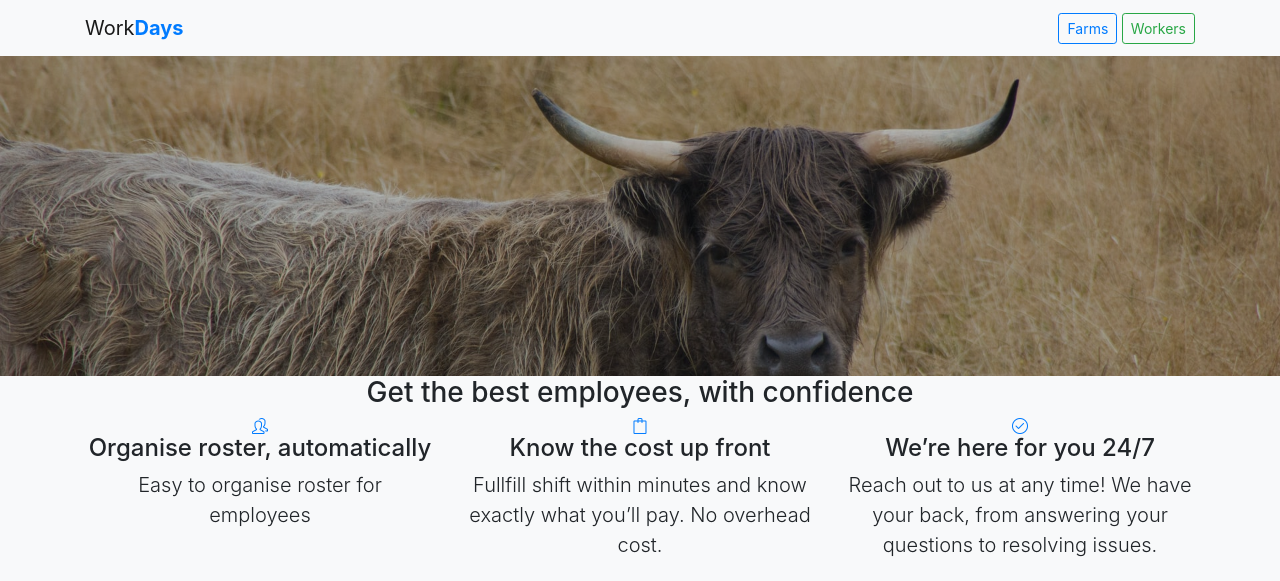
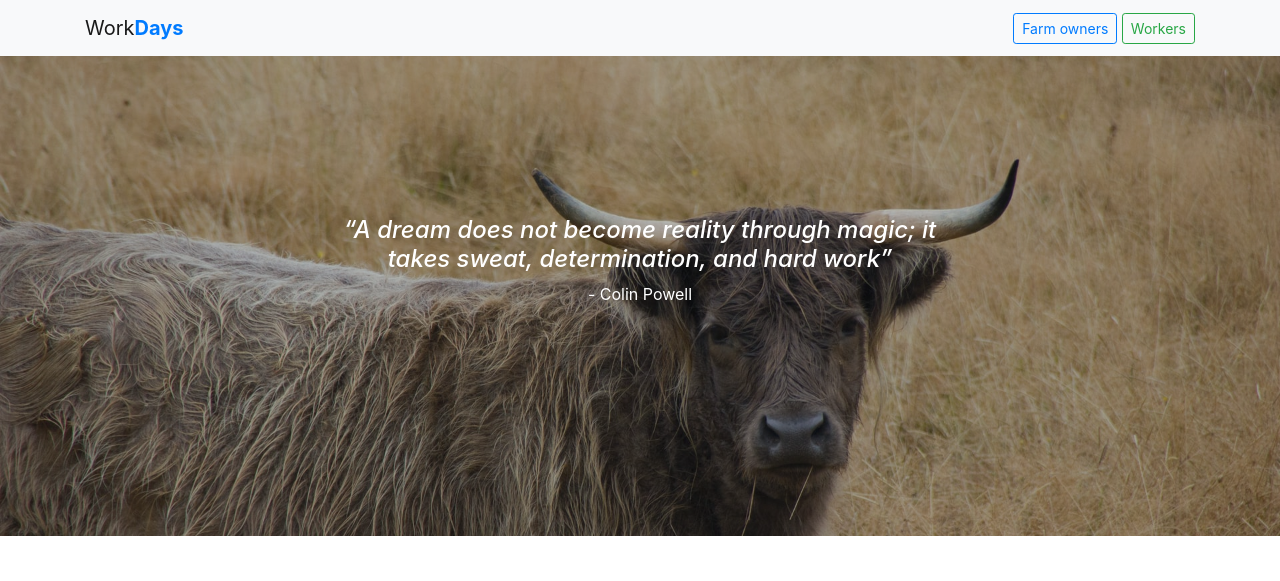
Before and after one commit to anhtran304/workdays, a Django app: page /howitworks/ in a window 1280 px wide. Shown: the top 581 px of the page. Run offline with Django 3.2, Linux system fonts and the light colour scheme; some libraries are stand-ins or nearby versions.

Commit message:
Adding how it works

```diff
--- a/workdays/static/css/howitworks.css
+++ b/workdays/static/css/howitworks.css
@@ -3,7 +3,7 @@ header.workhead {
   background-color: #343a40;
   background: url("../img/workhead.jpg") no-repeat center center;
   background-size: cover;
-  height: 20rem;
+  height: 30rem;
 }
 
 header.workhead .overlay {
@@ -16,10 +16,24 @@ header.workhead .overlay {
   opacity: 0.3;
 }
 
-header.workhead h1 {
-  font-size: 2rem;
+@media (max-device-width: 600px) {
+  header.workhead {
+    height: 15rem;
+  }
+  .workhead-text {
+    margin-top: 4rem;
+  }
+  .workvideo-container {
+    margin-top: 2rem;
+    margin-bottom: 2rem;
+  }
 }
 
-header.workhead-text {
-  padding-top: 8rem;
+.workhead-text {
+  margin-top: 10rem;
 }
+
+.workvideo-container {
+  margin-top: 3rem;
+  margin-bottom: 3rem;
+}
--- a/workdays/templates/base.html
+++ b/workdays/templates/base.html
@@ -27,7 +27,7 @@
         <div class="container">
             <a class="navbar-brand" href="/">Work<strong class="text-primary">Days</strong></a>
             <div>
-                <a class="btn btn-outline-primary btn-sm" href="/farmerportal">Farms</a>
+                <a class="btn btn-outline-primary btn-sm" href="/farmerportal">Farm owners</a>
                 <a class="btn btn-outline-success btn-sm" href="/workerportal">Workers</a>
             </div>
         </div>
--- a/workdays/templates/howitworks.html
+++ b/workdays/templates/howitworks.html
@@ -5,60 +5,64 @@
 
 <link href="/static/css/howitworks.css" rel="stylesheet">
 
-<!-- Masthead -->
+<!-- workhead -->
 <header class="workhead text-white text-center">
   <div class="overlay"></div>
-  <div class="container workhead-text">
+  <div class="container">
     <div class="row">
-      <div class="col-xl-9 mx-auto">
-      </div>
       <div class="col-md-10 col-lg-8 col-xl-7 mx-auto">
-        <form onsubmit="return false;">
-          <div class="form-row">
-            <div class="col-12 mb-2 mb-md-0">
-              {% comment %} <a href="/howitworks" class="btn btn-block btn-lg btn-primary">Show me!</a> {% endcomment %}
-            </div>
-          </div>
-        </form>
+        <div class="col-12 workhead-text">
+          <h4><i><q>A dream does not become reality through magic; it takes sweat, determination, and hard work</q></i></h4>
+          <p> - Colin Powell</p>
+        </div>
       </div>
     </div>
   </div>
 </header>
 
-<!-- Icons Grid -->
-<section class="features-icons bg-light text-center">
-  <div class="container">
-    <h3>Get the best employees, with confidence</h3>
+<!--  workvideo -->
+<section>
+  <div class="container workvideo-container">
     <div class="row">
-      <div class="col-lg-4">
-        <div class="features-icons-item mx-auto mb-5 mb-lg-0 mb-lg-3">
+      <div class="col-lg-6 col-md-12 order-lg-2" style="text-align: center;">
+        <iframe style="width: 100%;height: 100%;"
+        src="https://www.youtube.com/embed/tgbNymZ7vqY">
+        </iframe>
+      </div>
+      <div class="col-lg-6 col-md-12 order-lg-1">
+        <div class="mb-4 mt-2">
+          <div class="d-flex">
+            <h4 class="text-primary">Farm owners</h4>
+          </div>
+          <ul class="lead text-muted mb-0 pl-0" style="list-style: none; font-size: 1rem">
+            <li>
+              <span>Request our system to provide them with a list of workers that fits their requirements</span>
+            </li>
+            <li>
+              <span>Publish their farms'profiles for reviews and feedbacks from workers</span>
+            </li>
+            <li>
+              <span>Manage workers and rosters directly on the system</span>
+            </li>
+          </ul>
+        </div>
+        <div>
           <div class="features-icons-icon d-flex">
-            <i class="icon-people m-auto text-primary"></i>
+            <h4 class="text-success">Workers</h4>
           </div>
-          <h4>Organise roster, automatically</h4>
-          <p class="lead mb-0">Easy to organise roster for employees</p>
-        </div>
-      </div>
-      <div class="col-lg-4">
-        <div class="features-icons-item mx-auto mb-5 mb-lg-0 mb-lg-3">
-          <div class="features-icons-icon d-flex">
-            <i class="icon-bag m-auto text-primary"></i>
-          </div>
-          <h4>Know the cost up front</h4>
-          <p class="lead mb-0">Fullfill shift within minutes and know exactly what you’ll pay. No overhead cost.</p>
-        </div>
-      </div>
-      <div class="col-lg-4">
-        <div class="features-icons-item mx-auto mb-0 mb-lg-3">
-          <div class="features-icons-icon d-flex">
-            <i class="icon-check m-auto text-primary"></i>
-          </div>
-          <h4>We’re here for you 24/7</h4>
-          <p class="lead mb-0">Reach out to us at any time! We have your back, from answering your questions to resolving issues.</p>
+          <ul class="lead text-muted mb-0 pl-0" style="list-style: none; font-size: 1rem">
+            <li>
+              <span>Submit their experiences, skills and availabilities to the system for processing</span>
+            </li>
+            <li>
+              <span>Receive reviews and feedbacks from employers after their contract ends</span>
+            </li>
+          </ul>
         </div>
       </div>
     </div>
   </div>
 </section>
 
+
 {% endblock %}
```
